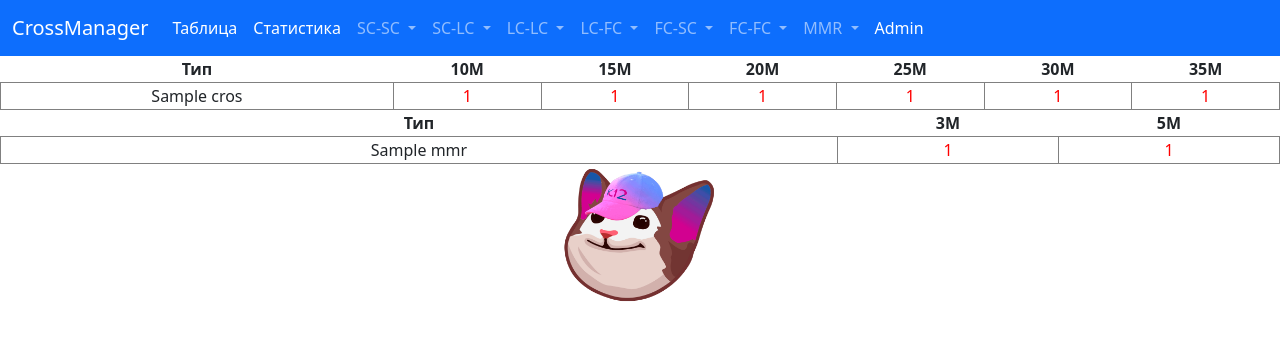
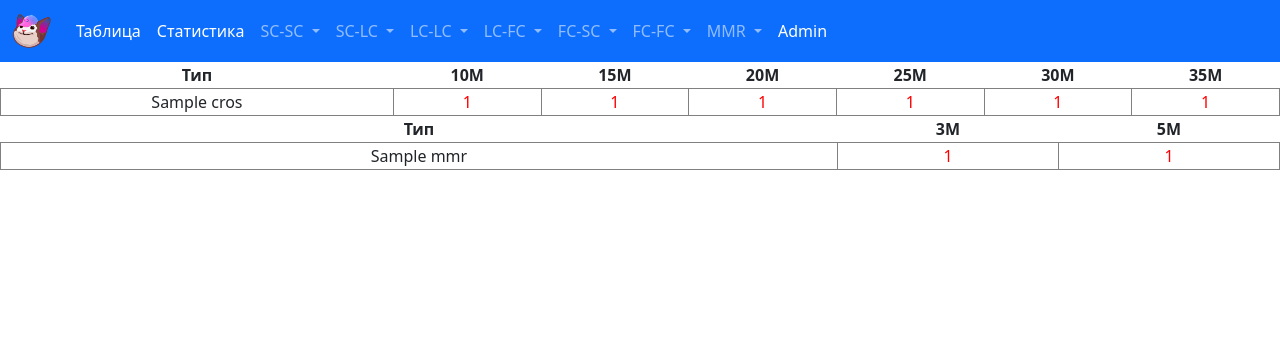
Before and after one commit to DatacenterK12/Patchcord_manager, a Django app: page / in a window 1280 px wide. Shown: the top 340 px of the page. Run offline with Django 3.2, Linux system fonts and the light colour scheme; tables that the repository leaves empty hold one stand-in row (values such as "Sample post").

Commit message:
replace k12-cat to navbar

```diff
--- a/crossmanager/templates/cross/index.html
+++ b/crossmanager/templates/cross/index.html
@@ -94,7 +94,7 @@
             </div>
             <div class="row">
                 <div class="text-center">
-                    <img src={% static "popca2t.gif" %} style="width: 10em">
+                    <!-- <img src={% static "popca2t.gif" %} style="width: 10em"> -->
                 </div>
             </div>
         </div>
--- a/crossmanager/templates/cross/statistic.html
+++ b/crossmanager/templates/cross/statistic.html
@@ -66,7 +66,7 @@
             </div>
             <div class="row">
                 <div class="text-center">
-                    <img src={% static "kit.gif" %} style="width: 10em">
+                <!--    <img src={% static "popca2t.gif" %} style="width: 10em">-->
                 </div>
             </div>
         </div>
--- a/crossmanager/templates/includes/header.html
+++ b/crossmanager/templates/includes/header.html
@@ -1,7 +1,7 @@
 {% load static %}
 <nav class="navbar navbar-expand-lg navbar-dark bg-primary">
   <div class="container-fluid">
-    <a class="navbar-brand" href="{% url 'cross:index' %}">CrossManager</a>
+    <a class="navbar-brand" href="{% url 'cross:index' %}"><img src={% static "popca2t.gif" %} style="width: 2em"></a>
     <button class="navbar-toggler" type="button" data-bs-toggle="collapse" data-bs-target="#navbarNavDropdown" aria-controls="navbarNavDropdown" aria-expanded="false" aria-label="Toggle navigation">
       <span class="navbar-toggler-icon"></span>
     </button>
```
